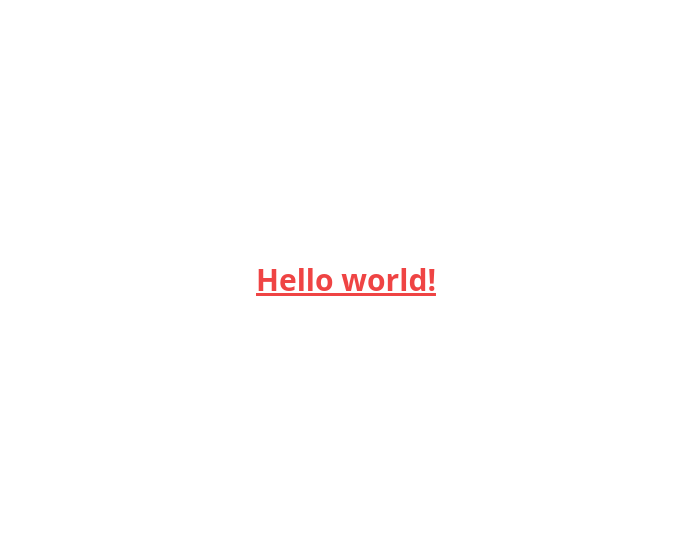
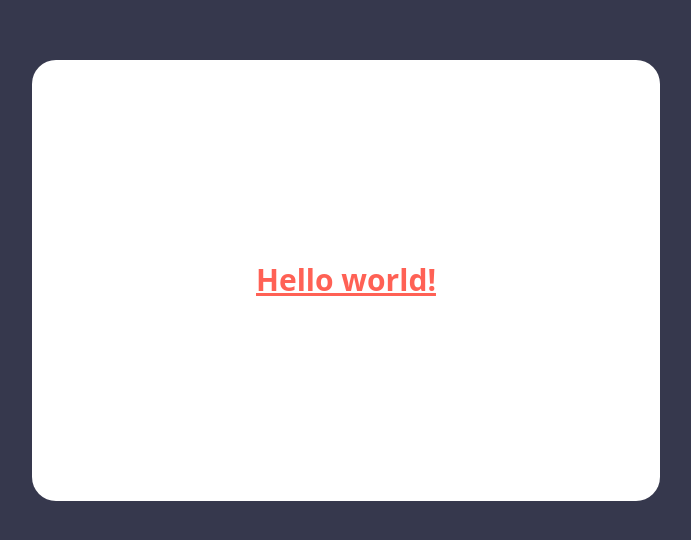
Before and after one commit to thiagomartns/newsletter-signup-tailwind, a React (Vite) app: page / in a window 1280 px wide. Shown: the part 120-660 px from the top of the page, without its empty margins (294-985 px from the left). Built offline with nearby package versions, Linux system fonts and the light colour scheme.

Commit message:
Create container for content

```diff
--- a/src/App.tsx
+++ b/src/App.tsx
@@ -4,10 +4,12 @@ import './App.css'
 function App() {
 
   return (
-    <div className='w-screen h-screen flex items-center justify-center'>
-      <h1 className="text-3xl font-bold underline text-red-500">
-        Hello world!
-      </h1>
+    <div className='w-screen h-screen flex items-center justify-center bg-mainBackground'>
+      <div className='bg-white w-[628px] h-[441px] rounded-3xl flex items-center justify-center'>
+        <h1 className="text-3xl font-bold underline text-tomato">
+          Hello world!
+        </h1>
+      </div>
     </div>
   )
 }
```
